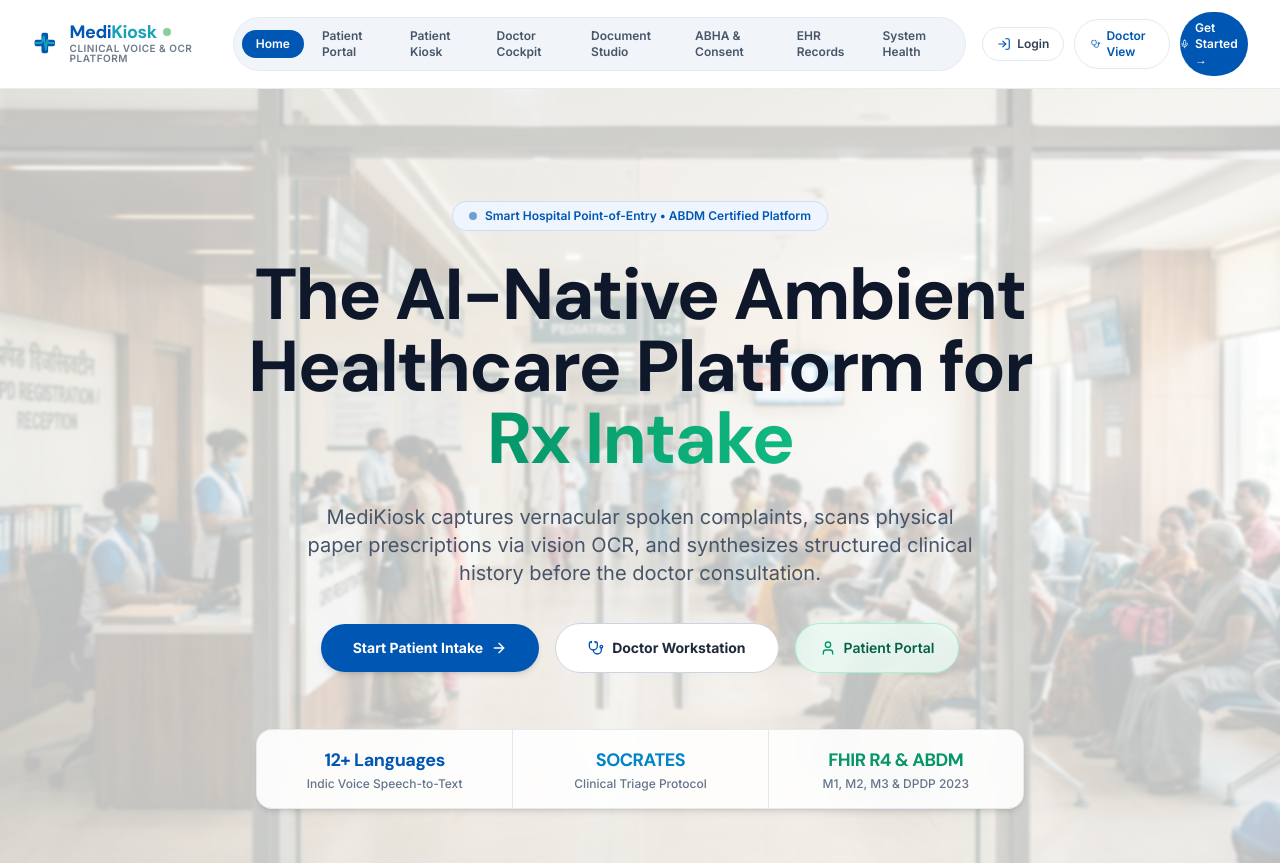
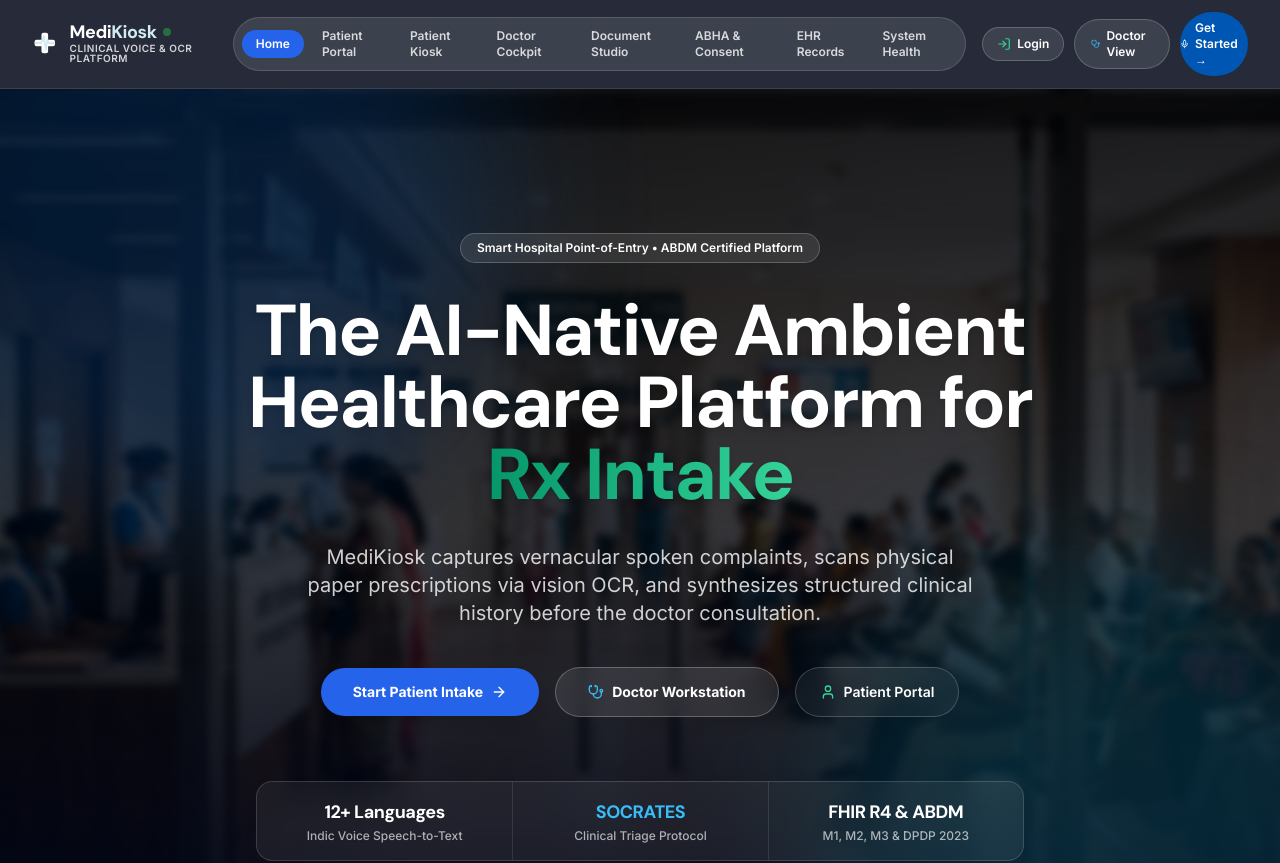
Before and after one commit to subhranshudash13-dotcom/MediKiosk, a Next.js app in the folder frontend/: page / in a window 1280 px wide. Shown: the top 863 px of the page. Built offline with nearby package versions, Linux system fonts and the light colour scheme; no server answers.

Commit message:
style(hero): restore full-bleed dark hospital hero banner and dark frosted glass aesthetics

```diff
--- a/frontend/src/app/page.tsx
+++ b/frontend/src/app/page.tsx
@@ -49,31 +49,32 @@ export default function Home() {
       <main className="w-full flex-1 space-y-16 sm:space-y-20">
 
         {/* ========================================================================= */}
-        {/* HOSPITAL HERO BANNER */}
+        {/* FULL-BLEED DARK HOSPITAL HERO BANNER */}
         {/* ========================================================================= */}
-        <section className="relative w-full min-h-[85vh] flex flex-col justify-between items-center text-center px-4 sm:px-8 py-14 sm:py-20 overflow-hidden text-slate-900 border-b border-slate-200/80">
+        <section className="relative w-full min-h-[85vh] flex flex-col justify-between items-center text-center px-4 sm:px-8 py-16 sm:py-24 overflow-hidden bg-slate-950 text-white">
 
-          {/* Hospital Lounge Background with Balanced Legibility Scrim */}
+          {/* Moving Blurred Hospital Lounge Background */}
           <div className="absolute inset-0 w-full h-full pointer-events-none overflow-hidden select-none z-0">
             <img
               src="/images/eka_hospital_hero.jpg"
               alt="Hospital OPD Lounge Ambient"
-              className="absolute inset-0 w-full h-full object-cover object-center"
+              className="absolute inset-0 w-full h-full object-cover object-center opacity-40 filter blur-[4px] scale-110 animate-hero-drift"
             />
-            {/* Translucent Legibility Scrim */}
-            <div className="absolute inset-0 bg-white/75 backdrop-blur-[1.5px]" />
+            {/* Cinematic Gradient Vignette Overlay */}
+            <div className="absolute inset-0 bg-gradient-to-b from-black/70 via-black/40 to-slate-950/95" />
+            <div className="absolute -top-32 -left-32 w-[34rem] h-[34rem] bg-[#0056B3]/25 rounded-full blur-3xl animate-float-orb-1" />
+            <div className="absolute -bottom-32 -right-32 w-[34rem] h-[34rem] bg-[#17A2B8]/20 rounded-full blur-3xl animate-float-orb-2" />
           </div>
 
           {/* Centered Hero Heading & Action */}
-          <div className="relative z-10 max-w-5xl mx-auto my-auto space-y-7 pt-4 sm:pt-8">
+          <div className="relative z-10 max-w-5xl mx-auto my-auto space-y-8 pt-8 sm:pt-12">
             {/* Trust Pill */}
-            <div className="inline-flex items-center gap-2 px-4 py-1.5 rounded-full bg-blue-50/90 border border-blue-200/80 text-[#0056B3] text-xs font-semibold backdrop-blur-md shadow-xs">
-              <span className="w-2 h-2 rounded-full bg-[#0056B3] animate-pulse" />
+            <div className="inline-flex items-center px-4 py-1.5 rounded-full bg-white/10 border border-white/20 text-white text-xs font-semibold backdrop-blur-md shadow-xs">
               <span>Smart Hospital Point-of-Entry &bull; ABDM Certified Platform</span>
             </div>
 
             {/* Giant Centered Headline with Dynamic Rotating Keyword */}
-            <h1 className="font-heading font-extrabold text-3xl sm:text-5xl md:text-6xl lg:text-7xl text-slate-900 tracking-tight leading-[1.12] drop-shadow-xs max-w-5xl mx-auto">
+            <h1 className="font-heading font-extrabold text-3xl sm:text-5xl md:text-6xl lg:text-7xl text-white tracking-tight leading-[1.12] drop-shadow-md max-w-5xl mx-auto">
               <span>The AI-Native Ambient</span>
               <br />
               <span className="inline-flex items-center justify-center flex-wrap gap-x-2.5">
@@ -83,7 +84,7 @@ export default function Home() {
             </h1>
 
             {/* Subtitle */}
-            <p className="text-base sm:text-lg md:text-xl text-slate-600 max-w-2xl mx-auto font-normal leading-relaxed">
+            <p className="text-base sm:text-lg md:text-xl text-white/80 max-w-2xl mx-auto font-normal leading-relaxed">
               MediKiosk captures vernacular spoken complaints, scans physical paper prescriptions via vision OCR, and synthesizes structured clinical history before the doctor consultation.
             </p>
 
@@ -91,30 +92,30 @@ export default function Home() {
             <div className="flex flex-wrap items-center justify-center gap-4 pt-2">
               <Link
                 href="/kiosk"
-                className="px-8 py-3.5 rounded-full bg-[#0056B3] hover:bg-[#004494] text-white font-bold text-sm flex items-center gap-2 transition-all shadow-md hover:shadow-blue-500/25 hover:scale-[1.02] cursor-pointer"
+                className="px-8 py-3.5 rounded-full bg-[#2563EB] hover:bg-[#1D4ED8] text-white font-bold text-sm flex items-center gap-2 transition-all shadow-lg hover:shadow-blue-500/30 hover:scale-[1.02] cursor-pointer"
               >
                 <span>Start Patient Intake</span>
                 <ArrowRight className="w-4 h-4" />
               </Link>
               <Link
                 href="/doctor"
-                className="px-8 py-3.5 rounded-full bg-white hover:bg-slate-50 border border-slate-300 text-slate-800 font-bold text-sm flex items-center gap-2 backdrop-blur-md shadow-xs transition-all hover:border-blue-400 hover:text-[#0056B3] cursor-pointer"
+                className="px-8 py-3.5 rounded-full bg-white/10 hover:bg-white/20 border border-white/25 text-white font-bold text-sm flex items-center gap-2 backdrop-blur-md transition-all cursor-pointer"
               >
-                <Stethoscope className="w-4 h-4 text-[#0056B3]" />
+                <Stethoscope className="w-4 h-4 text-[#38BDF8]" />
                 <span>Doctor Workstation</span>
               </Link>
               <Link
                 href="/patient"
-                className="px-6 py-3.5 rounded-full bg-emerald-50/80 hover:bg-emerald-100/80 border border-emerald-200 text-emerald-800 font-semibold text-sm flex items-center gap-2 backdrop-blur-md transition-all cursor-pointer shadow-xs"
+                className="px-6 py-3.5 rounded-full bg-white/5 hover:bg-white/15 border border-white/20 text-white font-semibold text-sm flex items-center gap-2 backdrop-blur-md transition-all cursor-pointer"
               >
-                <User className="w-4 h-4 text-emerald-600" />
+                <User className="w-4 h-4 text-emerald-400" />
                 <span>Patient Portal</span>
               </Link>
             </div>
           </div>
 
           {/* Bottom Specifications Capsule Bar */}
-          <div className="relative z-10 w-full max-w-6xl mx-auto mt-10">
+          <div className="relative z-10 w-full max-w-6xl mx-auto mt-12">
             <TrustPartnerRibbon />
           </div>
         </section>
--- a/frontend/src/components/brand/Nav.tsx
+++ b/frontend/src/components/brand/Nav.tsx
@@ -30,15 +30,25 @@ export function Nav() {
 
   return (
     <header
-      className="sticky top-0 z-50 px-4 py-3 md:px-8 bg-white/90 backdrop-blur-md border-b border-slate-200/80 text-[#2C3E50] transition-colors shadow-xs"
+      className={cn(
+        "sticky top-0 z-50 px-4 py-3 md:px-8 backdrop-blur-md transition-colors shadow-sm",
+        isHome
+          ? "bg-slate-950/85 border-b border-white/10 text-white"
+          : "bg-white/95 border-b border-[#DEE2E6] text-[#2C3E50]"
+      )}
     >
       <div className="mx-auto flex max-w-[1240px] items-center justify-between gap-4">
         {/* Left: Brand Logo */}
-        <Logo variant="dark" />
+        <Logo variant={isHome ? "light" : "dark"} />
 
         {/* Center: Navigation Pill Bar */}
         <nav
-          className="hidden lg:flex items-center gap-1 rounded-full px-2 py-1 shadow-xs border bg-[#F1F5F9] border-slate-200/80 text-[#334155] transition-all"
+          className={cn(
+            "hidden lg:flex items-center gap-1 rounded-full px-2 py-1 shadow-xs border transition-all",
+            isHome
+              ? "bg-white/10 border-white/15 text-white"
+              : "bg-[#F8F9FA] border-[#DEE2E6] text-[#2C3E50]"
+          )}
         >
           {NAV_LINKS.map((link) => {
             const active =
@@ -52,8 +62,12 @@ export function Nav() {
                 className={cn(
                   "rounded-full px-3.5 py-1.5 text-xs font-semibold transition-all",
                   active
-                    ? "bg-[#0056B3] text-white shadow-xs"
-                    : "text-[#475569] hover:text-[#0056B3] hover:bg-white"
+                    ? isHome
+                      ? "bg-[#2563EB] text-white shadow-xs"
+                      : "bg-[#0056B3] text-white shadow-xs"
+                    : isHome
+                    ? "text-white/80 hover:text-white hover:bg-white/15"
+                    : "text-[#2C3E50] hover:text-[#0056B3] hover:bg-[#CCE5FF]/40"
                 )}
               >
                 {link.label}
@@ -67,7 +81,12 @@ export function Nav() {
           {isAuthenticated && user ? (
             <Link
               href="/patient/dashboard"
-              className="flex items-center gap-1.5 rounded-full font-semibold text-xs px-3.5 py-2 transition-colors shadow-xs border bg-emerald-50 border-emerald-200 text-emerald-800 hover:bg-emerald-100"
+              className={cn(
+                "flex items-center gap-1.5 rounded-full font-semibold text-xs px-3.5 py-2 transition-colors shadow-xs border",
+                isHome
+                  ? "bg-emerald-950/60 border-emerald-500/40 text-emerald-300 hover:bg-emerald-900/60"
+                  : "bg-emerald-50 border-emerald-200 text-emerald-800 hover:bg-emerald-100"
+              )}
             >
               <span className="w-2 h-2 rounded-full bg-emerald-500 animate-pulse" />
               <span className="truncate max-w-[100px] sm:max-w-[120px]">{user.full_name || "My Portal"}</span>
@@ -75,23 +94,33 @@ export function Nav() {
           ) : (
             <Link
               href="/patient/login"
-              className="flex items-center gap-1.5 rounded-full font-semibold text-xs px-3.5 py-2 transition-colors shadow-xs border bg-white border-slate-200 text-[#334155] hover:bg-slate-50 hover:text-[#0056B3]"
+              className={cn(
+                "flex items-center gap-1.5 rounded-full font-semibold text-xs px-3.5 py-2 transition-colors shadow-xs border",
+                isHome
+                  ? "bg-white/10 border-white/20 text-white hover:bg-white/20"
+                  : "bg-white border-[#DEE2E6] text-[#2C3E50] hover:bg-[#F8F9FA]"
+              )}
             >
-              <LogIn className="h-3.5 w-3.5 text-[#0056B3]" />
+              <LogIn className={cn("h-3.5 w-3.5", isHome ? "text-emerald-400" : "text-[#0056B3]")} />
               <span className="hidden xs:inline">Patient</span> Login
             </Link>
           )}
 
           <Link
             href="/doctor"
-            className="hidden sm:flex items-center gap-1.5 rounded-full font-semibold text-xs px-4 py-2 transition-colors shadow-xs border bg-white border-slate-200 text-[#0056B3] hover:bg-blue-50/70"
+            className={cn(
+              "hidden sm:flex items-center gap-1.5 rounded-full font-semibold text-xs px-4 py-2 transition-colors shadow-xs border",
+              isHome
+                ? "bg-white/10 border-white/20 text-white hover:bg-white/20"
+                : "bg-white border-[#DEE2E6] text-[#0056B3] hover:bg-[#EBF3FC]"
+            )}
           >
-            <Stethoscope className="h-3.5 w-3.5 text-[#0056B3]" />
+            <Stethoscope className={cn("h-3.5 w-3.5", isHome ? "text-[#38BDF8]" : "text-[#0056B3]")} />
             <span>Doctor View</span>
           </Link>
           <Link
             href="/kiosk/intake"
-            className="rounded-full bg-[#0056B3] hover:bg-[#004494] text-white font-semibold text-xs px-4.5 py-2 shadow-xs flex items-center gap-1.5 transition-all hover:shadow-blue-500/25"
+            className="rounded-full bg-[#0056B3] hover:bg-[#004494] text-white font-semibold text-xs px-4.5 py-2 shadow-sm flex items-center gap-1.5 transition-all hover:shadow-blue-500/25"
           >
             <Mic className="h-3.5 w-3.5 text-white" />
             <span>Get Started &rarr;</span>
--- a/frontend/src/components/brand/RotatingHeroText.tsx
+++ b/frontend/src/components/brand/RotatingHeroText.tsx
@@ -3,11 +3,11 @@
 import { useState, useEffect } from "react";
 
 const KEYWORDS = [
-  { text: "Insights", color: "from-[#7C3AED] to-[#9333EA] text-[#7C3AED]" },
-  { text: "Triage", color: "from-[#0056B3] to-[#0284C7] text-[#0056B3]" },
-  { text: "Rx Intake", color: "from-[#059669] to-[#10B981] text-[#059669]" },
-  { text: "Histories", color: "from-[#D97706] to-[#F59E0B] text-[#D97706]" },
-  { text: "ABDM", color: "from-[#DB2777] to-[#EC4899] text-[#DB2777]" },
+  { text: "Insights", color: "from-[#9333EA] to-[#C084FC] text-[#C084FC]" },
+  { text: "Triage", color: "from-[#0056B3] to-[#38BDF8] text-[#38BDF8]" },
+  { text: "Rx Intake", color: "from-[#059669] to-[#34D399] text-[#34D399]" },
+  { text: "Histories", color: "from-[#D97706] to-[#FBBF24] text-[#FBBF24]" },
+  { text: "ABDM", color: "from-[#DB2777] to-[#F472B6] text-[#F472B6]" },
 ];
 
 export function RotatingHeroText() {
--- a/frontend/src/components/brand/TrustPartnerRibbon.tsx
+++ b/frontend/src/components/brand/TrustPartnerRibbon.tsx
@@ -5,32 +5,32 @@ export function TrustPartnerRibbon() {
     {
       stat: "12+ Languages",
       label: "Indic Voice Speech-to-Text",
-      accent: "text-[#0056B3]",
+      accent: "text-white",
     },
     {
       stat: "SOCRATES",
       label: "Clinical Triage Protocol",
-      accent: "text-[#0284C7]",
+      accent: "text-[#38BDF8]",
     },
     {
       stat: "FHIR R4 & ABDM",
       label: "M1, M2, M3 & DPDP 2023",
-      accent: "text-[#059669]",
+      accent: "text-white",
     },
   ];
 
   return (
     <div className="w-full max-w-3xl mx-auto pt-4 pb-2">
-      <div className="grid grid-cols-1 sm:grid-cols-3 divide-y sm:divide-y-0 sm:divide-x divide-slate-200 bg-white/90 border border-slate-200/90 rounded-2xl backdrop-blur-md shadow-md overflow-hidden">
+      <div className="grid grid-cols-1 sm:grid-cols-3 divide-y sm:divide-y-0 sm:divide-x divide-white/10 bg-white/[0.06] border border-white/15 rounded-2xl backdrop-blur-md shadow-lg overflow-hidden">
         {specs.map((item, idx) => (
           <div
             key={idx}
-            className="p-3.5 sm:p-4 text-center flex flex-col items-center justify-center hover:bg-slate-50/80 transition-colors"
+            className="p-3.5 sm:p-4 text-center flex flex-col items-center justify-center hover:bg-white/[0.04] transition-colors"
           >
             <span className={`font-heading font-extrabold text-base sm:text-lg tracking-tight ${item.accent}`}>
               {item.stat}
             </span>
-            <span className="text-[11px] sm:text-xs text-slate-500 font-medium mt-0.5 tracking-normal">
+            <span className="text-[11px] sm:text-xs text-white/65 font-medium mt-0.5 tracking-normal">
               {item.label}
             </span>
           </div>
```
